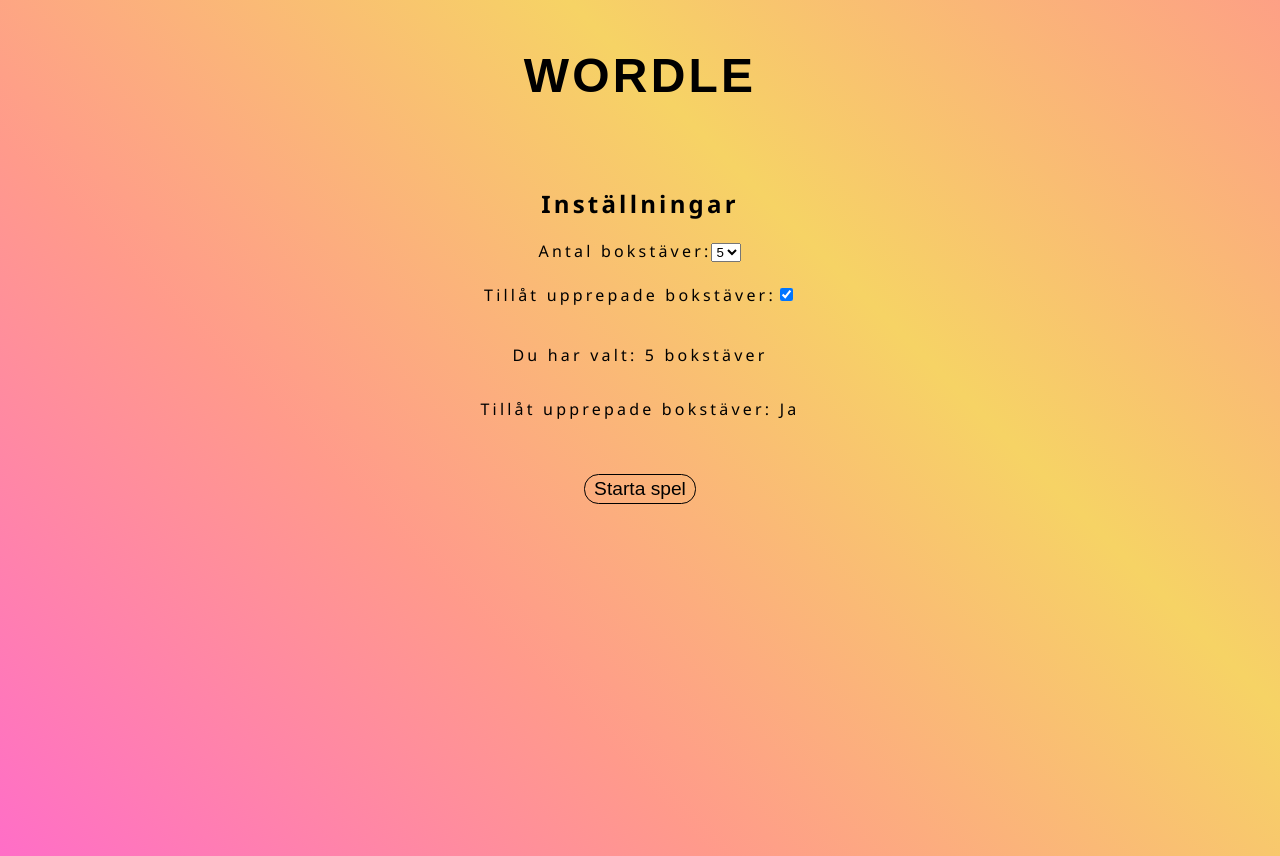
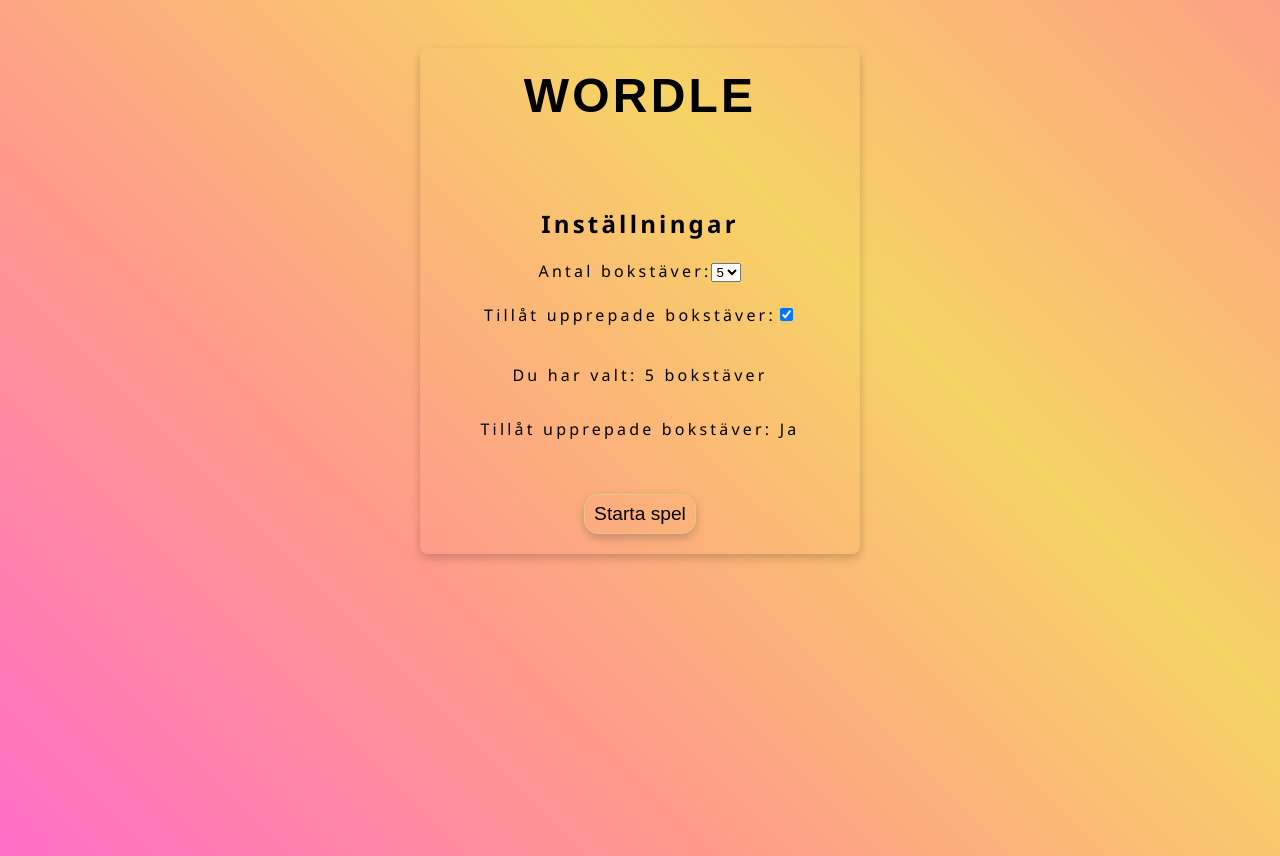
Before and after one commit to Tarupotter/Wordle-uppgift, a React (Vite) app in the folder react-wordle-game/Frontend/: page / in a window 1280 px wide. Built offline with nearby package versions, Linux system fonts and the light colour scheme; a web font is replaced by a local one.

Commit message:
Css changes

```diff
--- a/react-wordle-game/Frontend/src/components/GamePlay.jsx
+++ b/react-wordle-game/Frontend/src/components/GamePlay.jsx
@@ -1,6 +1,7 @@
 import Feedback from './Feedback';
 
 export default function GamePlay({ secretWord, guess, setGuess, feedback, setFeedback, history, setHistory, resetGame }) {
+
   const getFeedback = (guess, answer) => {
     return [...guess.toUpperCase()].map((letter, i) => ({
       letter,
@@ -16,7 +17,6 @@
     }
 
     const result = getFeedback(guess, secretWord);
-    console.log(result);  // Logga feedbacken här för att se om det ser rätt ut
     setFeedback(result);
     setHistory([...history, { guess, feedback: result }]);
     setGuess('');
--- a/react-wordle-game/Frontend/src/index.css
+++ b/react-wordle-game/Frontend/src/index.css
@@ -18,10 +18,11 @@
   display: flex;
   flex-direction: column;
   align-items: center;
-
   color: black;
   width: 25rem;
-  height: 30rem;
+  padding: 20px;
+  border-radius: 8px;
+  box-shadow: 0 4px 10px rgba(0, 0, 0, 0.2);
 }
 
 .game-board h1 {
@@ -37,16 +38,17 @@
 }
 
 .settings-button {
-  border: 1px solid black;
+  border: 1px solid rgb(222, 204, 137);
   background-color: transparent;
   color: rgb(0, 0, 0);
   width: 7rem;
   border-radius: 0.9rem;
-  padding: 0.2rem;
+  padding: 0.5rem;
   font-size: 1.2rem;
   margin-top: 1rem;
   cursor: pointer;
   transition: all 0.1s ease;
+  box-shadow: 0 4px 10px rgba(0.2, 0.2, 0.2, 0.2);
 }
 
 .settings-button:hover {
```
